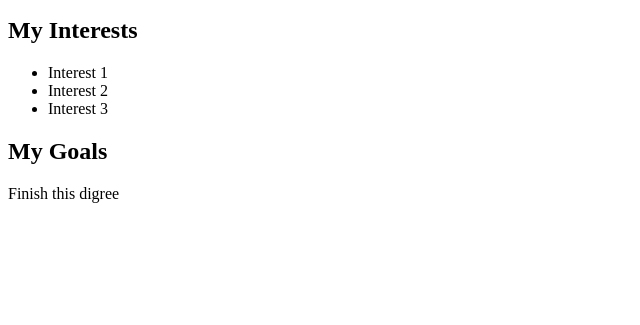
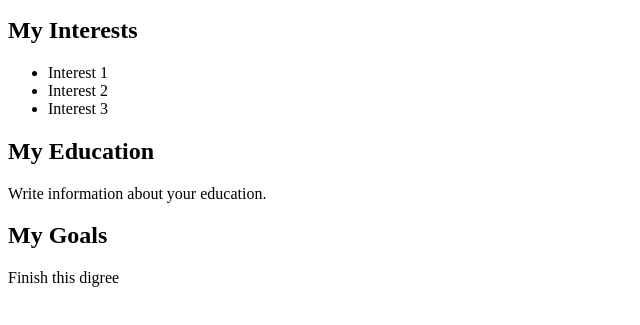
Before and after one commit to Roha-C/student-website-, a plain HTML site: page index.html in a window 1280 px wide. Shown: the part 101-426 px from the top of the page, without its empty margins (0-640 px from the left). Drawn offline with Linux system fonts and the light colour scheme.

Commit message:
Added education section

```diff
--- a/index.html
+++ b/index.html
@@ -16,7 +16,10 @@
         <li>Interest 2</li>
         <li>Interest 3</li>
     </ul>
-
+ <h2>My Education</h2>
+     <p>
+Write information about your education.
+     </p>
     <h2>My Goals</h2>
 
     <p>
```
